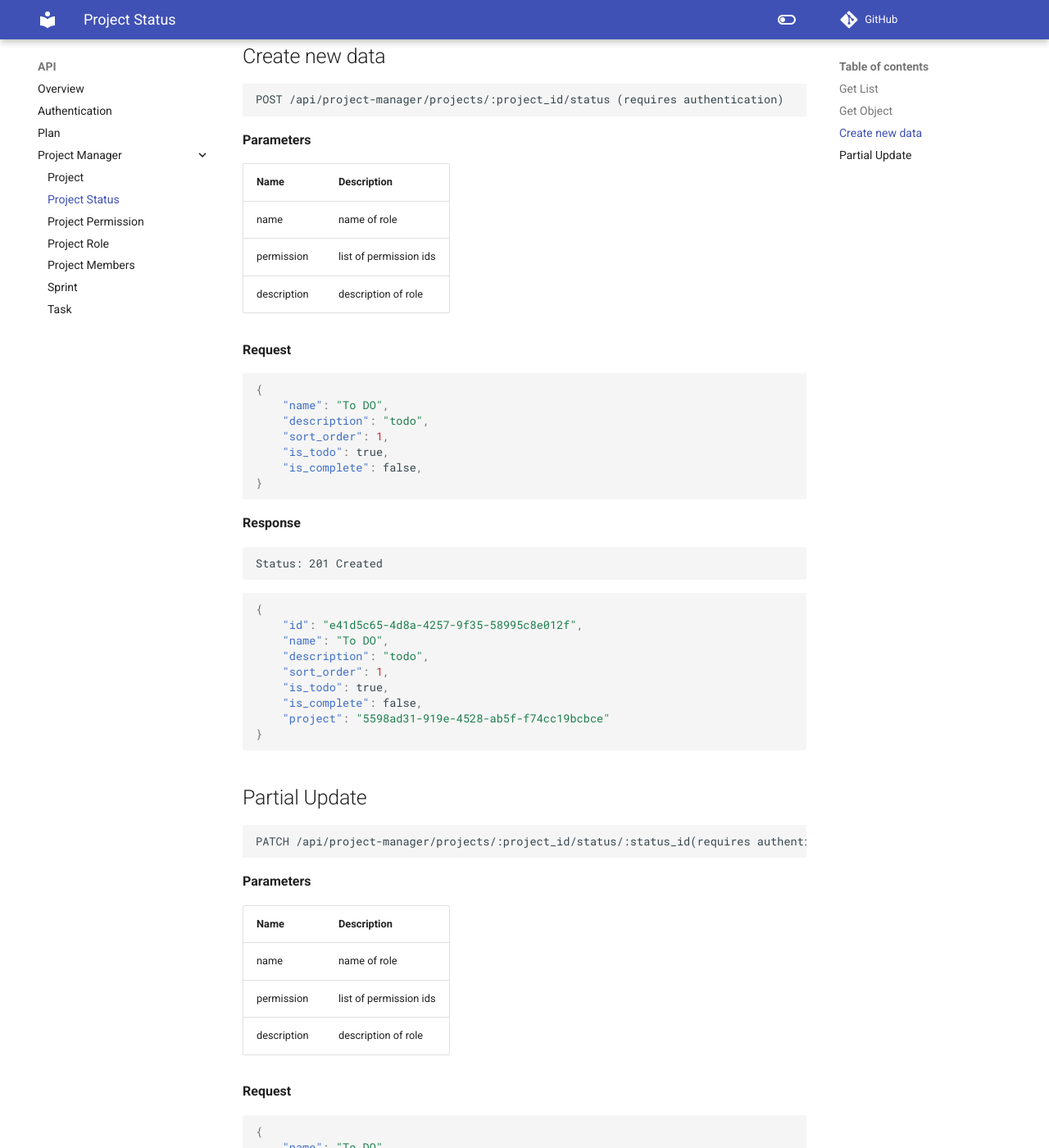
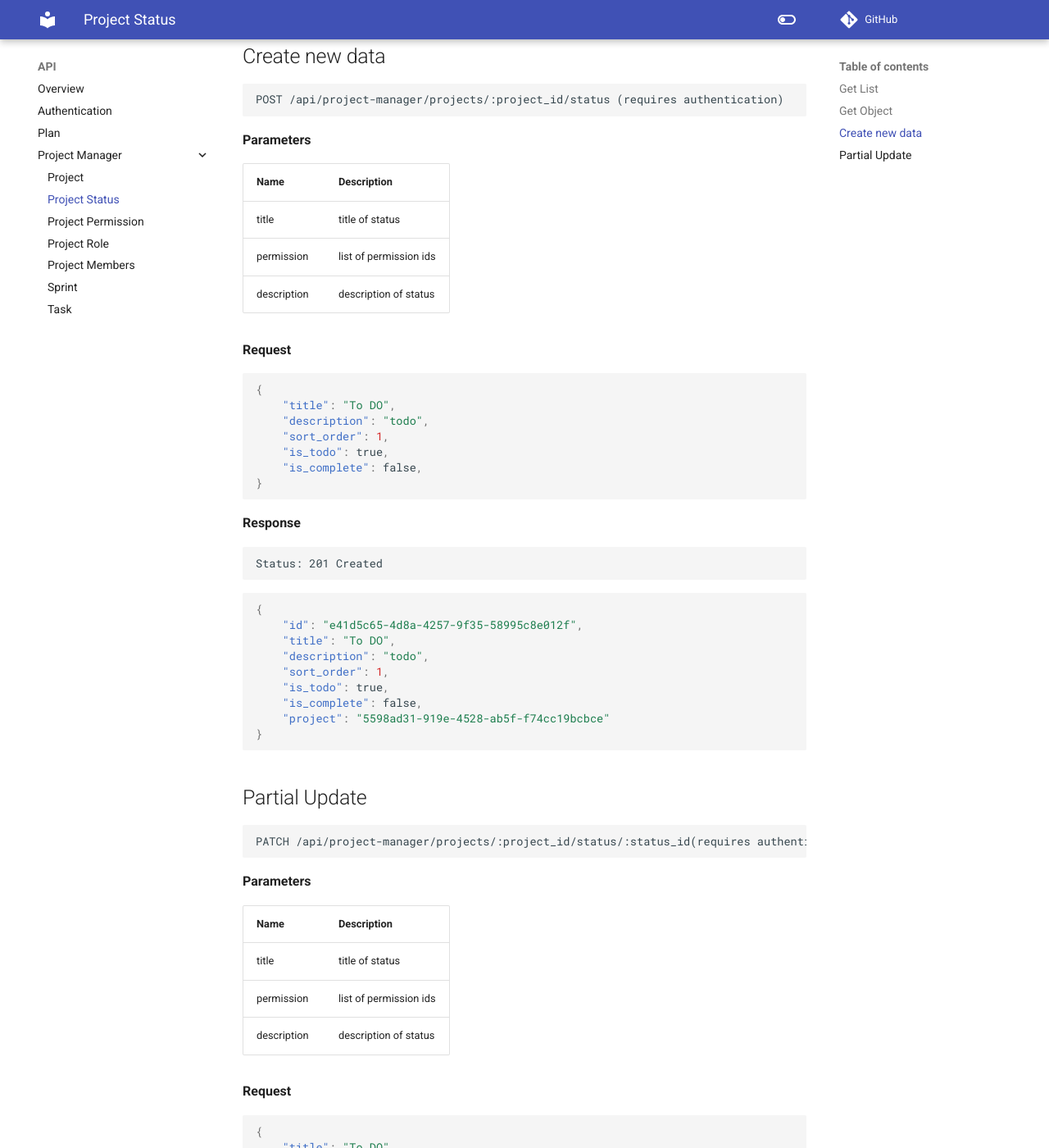
Before and after one commit to purnendukar/BeeHive-backend, an MkDocs documentation site: the page built from docs/api/9-project-status.md, in a window 1280 px wide and 1400 px high, scrolled down 1473 px. Shown: the whole window at 82% size. Built offline with MkDocs 1.6.1 and Material for MkDocs 9.7.7, drawn with Linux system fonts in a browser that asks for light colours; comment, search, counter and statistics services are not loaded; some of the changed text lies outside the part shown.

Commit message:
chore(doc): field name

````diff
--- a/docs/api/9-project-status.md
+++ b/docs/api/9-project-status.md
@@ -13,7 +13,7 @@ GET /api/project-manager/projects/:project_id/status (requires authentication)
 
 Name     | Description
 ---------|-------------------------------------
-search | Search data based on name and desciption
+search | Search data based on title and desciption
 
 **Response**
 ```
@@ -27,7 +27,7 @@ Status: 200 OK
     "results": [
         {
             "id": "e41d5c65-4d8a-4257-9f35-58995c8e012f",
-            "name": "To DO",
+            "title": "To DO",
             "description": "todo",
             "sort_order": 1,
             "is_todo": true,
@@ -51,7 +51,7 @@ Status: 200 OK
 ```json
 {
     "id": "e41d5c65-4d8a-4257-9f35-58995c8e012f",
-    "name": "To DO",
+    "title": "To DO",
     "description": "todo",
     "sort_order": 1,
     "is_todo": true,
@@ -71,14 +71,14 @@ POST /api/project-manager/projects/:project_id/status (requires authentication)
 
 Name     | Description
 ---------|-------------------------------------
-name | name of role
+title | title of status
 permission | list of permission ids
-description | description of role
+description | description of status
 
 **Request**
 ```json
 {
-    "name": "To DO",
+    "title": "To DO",
     "description": "todo",
     "sort_order": 1,
     "is_todo": true,
@@ -93,7 +93,7 @@ Status: 201 Created
 ```json
 {
     "id": "e41d5c65-4d8a-4257-9f35-58995c8e012f",
-    "name": "To DO",
+    "title": "To DO",
     "description": "todo",
     "sort_order": 1,
     "is_todo": true,
@@ -113,14 +113,14 @@ PATCH /api/project-manager/projects/:project_id/status/:status_id(requires authe
 
 Name     | Description
 ---------|-------------------------------------
-name | name of role
+title | title of status
 permission | list of permission ids
-description | description of role
+description | description of status
 
 **Request**
 ```json
 {
-    "name": "To DO",
+    "title": "To DO",
     "description": "todo",
     "sort_order": 1,
     "is_todo": true,
@@ -135,7 +135,7 @@ Status: 201 Created
 ```json
 {
     "id": "e41d5c65-4d8a-4257-9f35-58995c8e012f",
-    "name": "To DO",
+    "title": "To DO",
     "description": "todo",
     "sort_order": 1,
     "is_todo": true,
````
